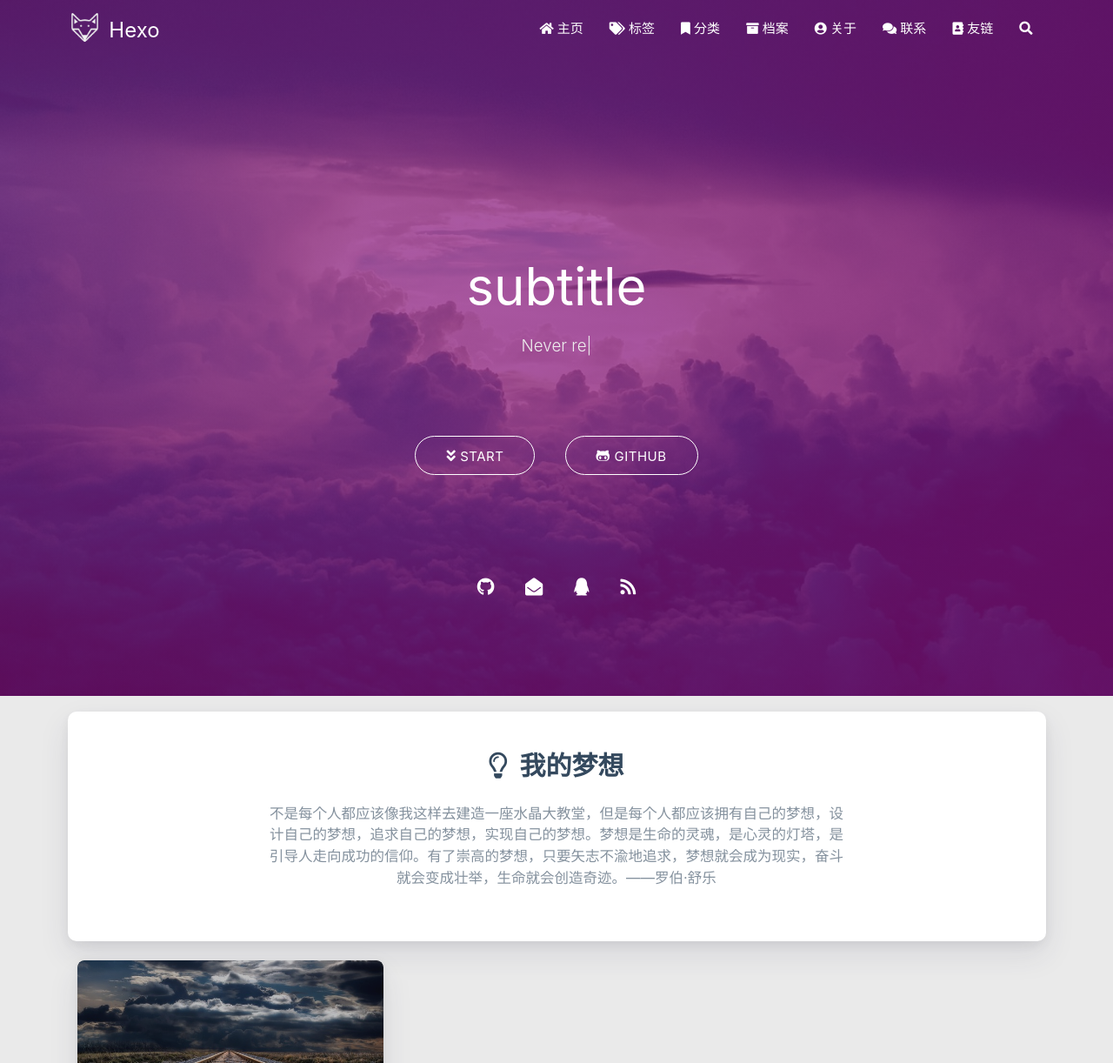
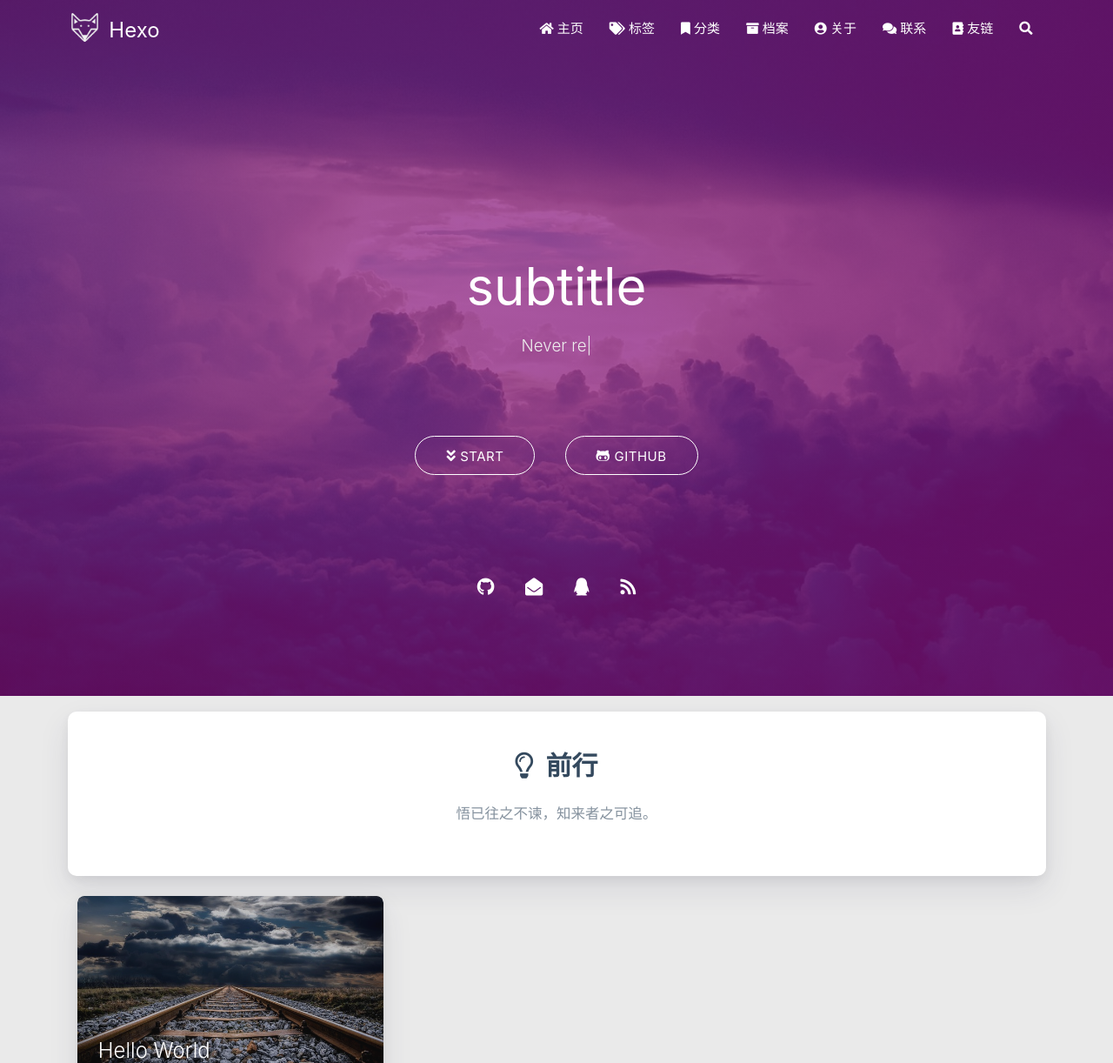
Before and after one commit to BorderF/borderf.github.io, a plain HTML site: page index.html in a window 1280 px wide. Shown: the top 1222 px of the page at 87% size. Drawn offline with nearby package versions, Linux system fonts and the light colour scheme; some packages are replaced by stand-ins of ours; no server answers; a script that the page names is missing.

Commit message:
Site updated: 2021-04-30 15:25:23

```diff
--- a/index.html
+++ b/index.html
@@ -523,12 +523,12 @@
                         <div class="dream">
 
     <div class="title center-align">
-        <i class="far fa-lightbulb"></i>&nbsp;&nbsp;我的梦想
+        <i class="far fa-lightbulb"></i>&nbsp;&nbsp;前行
     </div>
 
     <div class="row">
         <div class="col l8 offset-l2 m10 offset-m1 s10 offset-s1 center-align text">
-            不是每个人都应该像我这样去建造一座水晶大教堂，但是每个人都应该拥有自己的梦想，设计自己的梦想，追求自己的梦想，实现自己的梦想。梦想是生命的灵魂，是心灵的灯塔，是引导人走向成功的信仰。有了崇高的梦想，只要矢志不渝地追求，梦想就会成为现实，奋斗就会变成壮举，生命就会创造奇迹。——罗伯·舒乐
+            悟已往之不谏，知来者之可追。
         </div>
     </div>
 </div>
```
